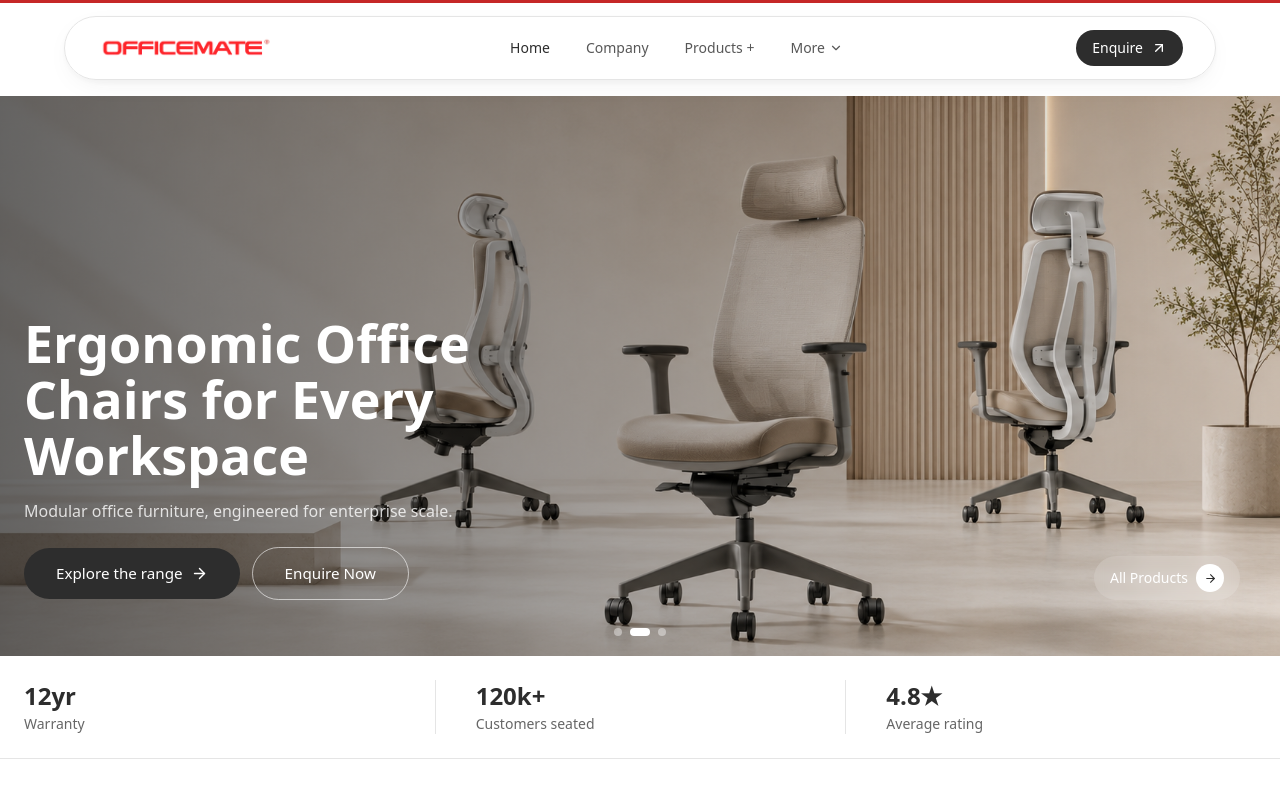
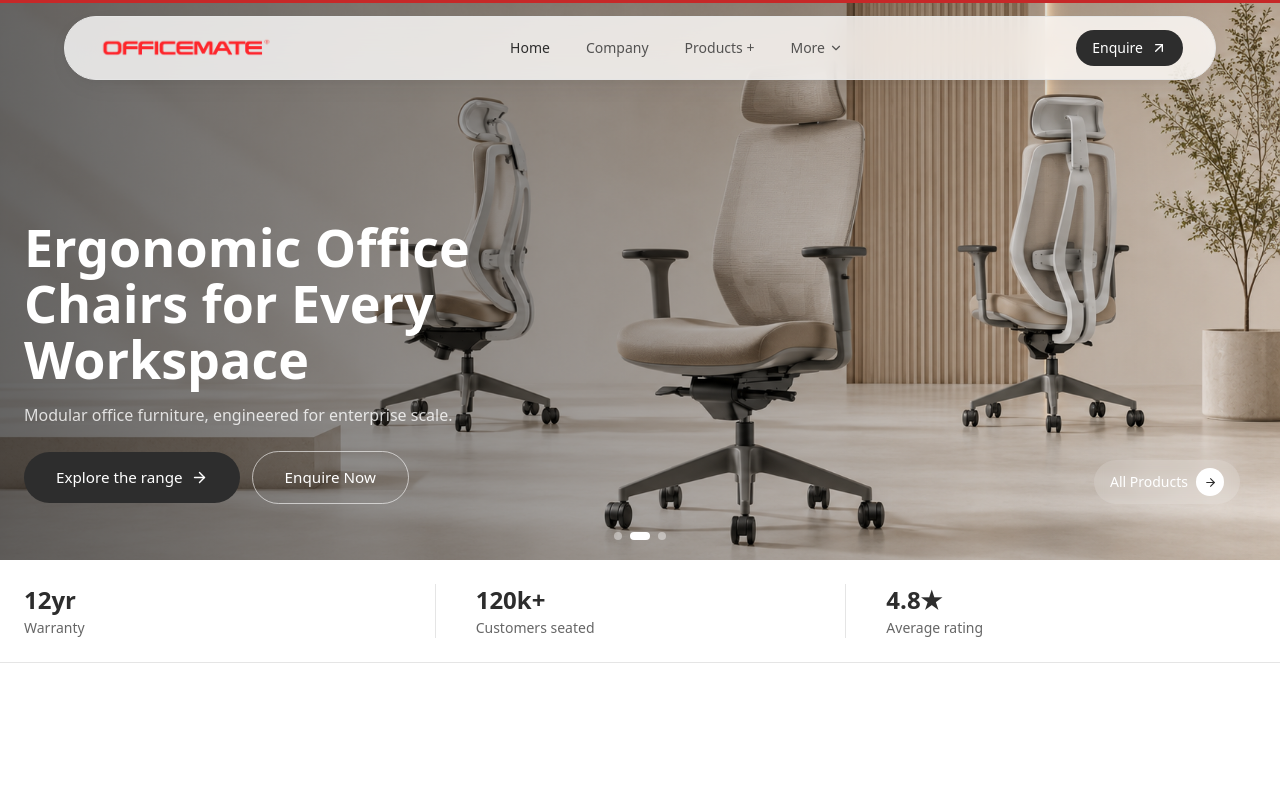
Before and after one commit to unntangle/officemate-new-website, a Next.js app: page / in a window 1280 px wide. Shown: the top 794 px of the page. Built offline with nearby package versions, Linux system fonts and the light colour scheme; a web font is replaced by a local one.

Commit message:
feat: change header to fixed positioning so hero image flows behind it without white space

```diff
--- a/components/layout/Navbar.tsx
+++ b/components/layout/Navbar.tsx
@@ -52,7 +52,7 @@
 
   return (
     <header
-      className="sticky top-0 z-50 w-full py-4 px-4 md:px-6 bg-transparent"
+      className="fixed top-0 left-0 right-0 z-50 py-4 px-4 md:px-6 bg-transparent"
       onMouseLeave={() => {
         setMegaOpen(false);
         setMoreOpen(false);
```
